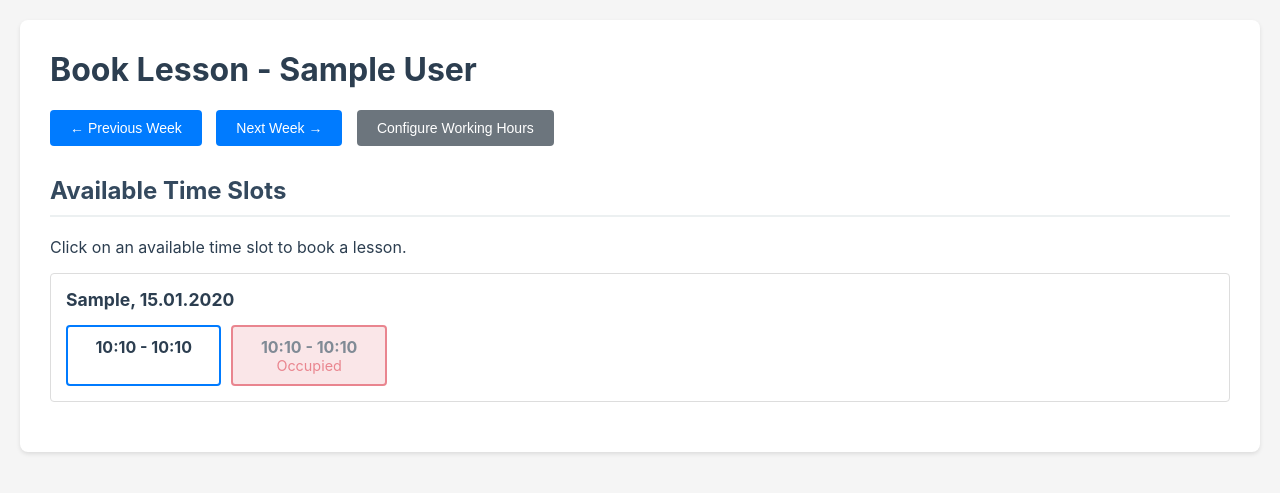
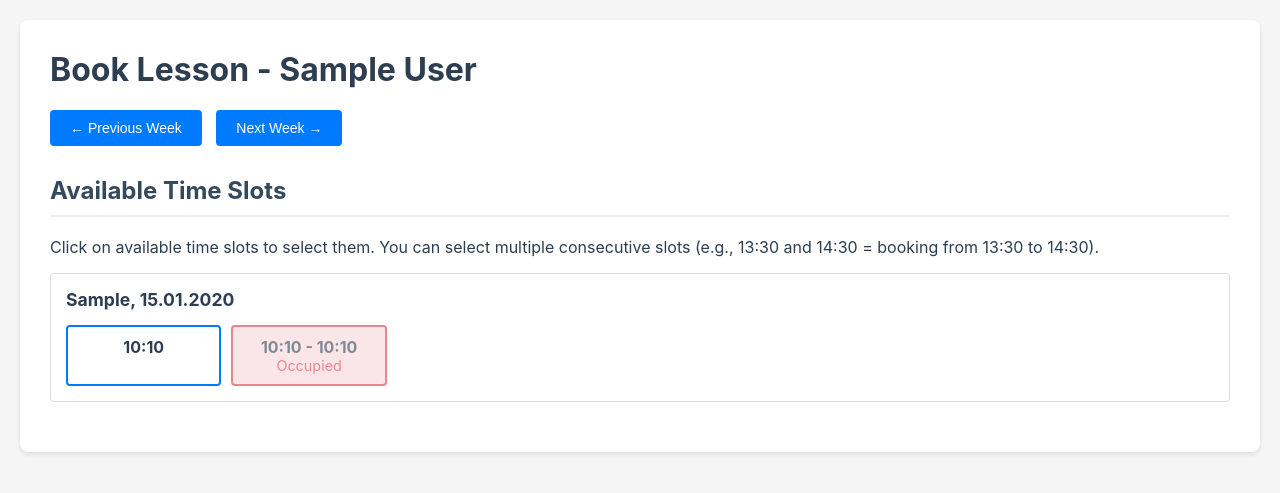
Before and after one commit to andreaseirich/tutorflow, a Django app: template backend/apps/lessons/templates/lessons/student_booking.html in a window 1280 px wide. Shown: the top 493 px of the page. Run offline with Django 5.2, Linux system fonts and the light colour scheme; the template is opened without the code that fills it: most values are stand-ins (such as "Sample title", 1, 10 or a date in 2020).

Commit message:
Buchungsseite: Halbstündige Slots mit Mehrfachauswahl und deutsche Übersetzungen
- Arbeitszeiten-Konfiguration auf Schüler-Buchungsseite entfernt
- Slot-Dauer von 60 auf 30 Minuten geändert
- Mehrfachauswahl für aufeinanderfolgende Slots implementiert
- Validierung für 30-Minuten-Intervalle hinzugefügt
- Deutsche Übersetzungen für alle neuen Strings ergänzt
- Blockzeiten werden weiterhin korrekt als belegte Zeiten behandelt

```diff
--- a/backend/apps/lessons/booking_service.py
+++ b/backend/apps/lessons/booking_service.py
@@ -102,7 +102,7 @@ class BookingService:
         target_date: date,
         working_hours: List[Dict[str, str]],
         occupied_slots: Dict[date, List[Tuple[time, time]]],
-        slot_duration_minutes: int = 60,
+        slot_duration_minutes: int = 30,
     ) -> List[Tuple[time, time]]:
         """
         Gibt verfügbare Zeitslots für einen Tag zurück.
--- a/backend/apps/lessons/templates/lessons/student_booking.html
+++ b/backend/apps/lessons/templates/lessons/student_booking.html
@@ -141,6 +141,14 @@
             background: #d4edda;
             border-color: #28a745;
         }
+        .time-slot.selected {
+            background: #fff3cd;
+            border-color: #ffc107;
+            border-width: 3px;
+        }
+        .time-slot.selected:hover {
+            background: #ffe69c;
+        }
         .time-slot-label {
             font-weight: bold;
             color: #2c3e50;
@@ -165,46 +173,16 @@
         <div class="btn-group">
             <button class="btn" onclick="previousWeek()">← {% trans "Previous Week" %}</button>
             <button class="btn" onclick="nextWeek()">{% trans "Next Week" %} →</button>
-            <button class="btn btn-secondary" onclick="toggleWorkingHoursConfig()">
-                {% trans "Configure Working Hours" %}
-            </button>
-        </div>
-
-        <div id="working-hours-config" class="working-hours-config" style="display: none;">
-            <h2>{% trans "Working Hours Configuration" %}</h2>
-            <p>{% trans "Set your working hours for each day. Students can only book during these times." %}</p>
-
-            <div id="working-hours-form">
-                {% for weekday in week_data.days %}
-                <div class="day-config" data-weekday="{{ weekday.weekday }}">
-                    <h3>{{ weekday.weekday_display }}</h3>
-                    <div class="time-ranges" id="ranges-{{ weekday.weekday }}">
-                        {% if weekday.working_hours %}
-                            {% for range in weekday.working_hours %}
-                            <div class="time-range">
-                                <input type="time" value="{{ range.start }}" class="start-time">
-                                <span>-</span>
-                                <input type="time" value="{{ range.end }}" class="end-time">
-                                <button onclick="removeTimeRange(this)">{% trans "Remove" %}</button>
-                            </div>
-                            {% endfor %}
-                        {% endif %}
-                    </div>
-                    <button class="add-time-range" onclick="addTimeRange('{{ weekday.weekday }}')">
-                        + {% trans "Add Time Range" %}
-                    </button>
-                </div>
-                {% endfor %}
-            </div>
-
-            <button class="btn btn-success" onclick="saveWorkingHours()">
-                {% trans "Save Working Hours" %}
-            </button>
         </div>
 
         <div class="week-calendar">
             <h2>{% trans "Available Time Slots" %}</h2>
-            <p>{% trans "Click on an available time slot to book a lesson." %}</p>
+            <p>{% trans "Click on available time slots to select them. You can select multiple consecutive slots (e.g., 13:30 and 14:30 = booking from 13:30 to 14:30)." %}</p>
+            <div id="selected-slots-info" style="margin: 15px 0; padding: 10px; background: #fff3cd; border-radius: 4px; display: none;">
+                <strong>{% trans "Selected:" %}</strong> <span id="selected-range"></span>
+                <button class="btn btn-success" onclick="confirmBooking()" style="margin-left: 15px;">{% trans "Book Selected Slots" %}</button>
+                <button class="btn btn-secondary" onclick="clearSelection()" style="margin-left: 10px;">{% trans "Clear Selection" %}</button>
+            </div>
 
             {% for day in week_data.days %}
             <div class="day-column">
@@ -219,9 +197,9 @@
                              data-date="{{ day.date|date:'Y-m-d' }}"
                              data-start="{{ slot.0|time:'H:i' }}"
                              data-end="{{ slot.1|time:'H:i' }}"
-                             onclick="bookSlot(this)">
+                             onclick="toggleSlot(this)">
                             <div class="time-slot-label">
-                                {{ slot.0|time:'H:i' }} - {{ slot.1|time:'H:i' }}
+                                {{ slot.0|time:'H:i' }}
                             </div>
                         </div>
                         {% endfor %}
@@ -259,84 +237,128 @@
             setTimeout(() => messageDiv.remove(), 5000);
         }
 
-        function toggleWorkingHoursConfig() {
-            const config = document.getElementById('working-hours-config');
-            config.style.display = config.style.display === 'none' ? 'block' : 'none';
-        }
+        let selectedSlots = [];
+        let currentDate = null;
 
-        function addTimeRange(weekday) {
-            const container = document.getElementById(`ranges-${weekday}`);
-            const timeRange = document.createElement('div');
-            timeRange.className = 'time-range';
-            timeRange.innerHTML = `
-                <input type="time" value="09:00" class="start-time">
-                <span>-</span>
-                <input type="time" value="17:00" class="end-time">
-                <button onclick="removeTimeRange(this)">{% trans "Remove" %}</button>
-            `;
-            container.appendChild(timeRange);
-        }
-
-        function removeTimeRange(button) {
-            button.parentElement.remove();
-        }
-
-        function saveWorkingHours() {
-            const workingHours = {};
-            const dayConfigs = document.querySelectorAll('.day-config');
-
-            dayConfigs.forEach(dayConfig => {
-                const weekday = dayConfig.dataset.weekday;
-                const ranges = dayConfig.querySelectorAll('.time-range');
-                const hours = [];
-
-                ranges.forEach(range => {
-                    const start = range.querySelector('.start-time').value;
-                    const end = range.querySelector('.end-time').value;
-                    if (start && end) {
-                        hours.push({ start, end });
-                    }
-                });
-
-                if (hours.length > 0) {
-                    workingHours[weekday] = hours;
-                }
-            });
-
-            fetch(`/lessons/booking/${token}/api/`, {
-                method: 'POST',
-                headers: {
-                    'Content-Type': 'application/json',
-                    'X-CSRFToken': getCookie('csrftoken')
-                },
-                body: JSON.stringify({
-                    action: 'update_working_hours',
-                    working_hours: workingHours
-                })
-            })
-            .then(response => response.json())
-            .then(data => {
-                if (data.success) {
-                    showMessage(data.message);
-                    setTimeout(() => location.reload(), 1000);
-                } else {
-                    showMessage(data.message, 'error');
-                }
-            })
-            .catch(error => {
-                showMessage('{% trans "Error saving working hours." %}', 'error');
-            });
-        }
-
-        function bookSlot(element) {
-            if (element.classList.contains('occupied')) {
+        function toggleSlot(element) {
+            if (element.classList.contains('occupied') || element.classList.contains('booked')) {
                 return;
             }
 
             const date = element.dataset.date;
             const startTime = element.dataset.start;
+            const endTime = element.dataset.end;
 
-            if (!confirm(`{% trans "Book lesson on" %} ${date} {% trans "at" %} ${startTime}?`)) {
+            // Wenn ein neuer Tag ausgewählt wird, leere die Auswahl
+            if (currentDate && currentDate !== date) {
+                clearSelection();
+            }
+            currentDate = date;
+
+            const slotKey = `${date}_${startTime}`;
+            const slotIndex = selectedSlots.findIndex(s => s.key === slotKey);
+
+            if (slotIndex >= 0) {
+                // Slot bereits ausgewählt - entferne ihn
+                selectedSlots.splice(slotIndex, 1);
+                element.classList.remove('selected');
+            } else {
+                // Prüfe, ob der Slot aufeinanderfolgend ist
+                if (selectedSlots.length > 0) {
+                    const sortedSlots = [...selectedSlots, { key: slotKey, date, startTime, endTime }]
+                        .sort((a, b) => {
+                            if (a.date !== b.date) return a.date.localeCompare(b.date);
+                            return a.startTime.localeCompare(b.startTime);
+                        });
+
+                    // Prüfe, ob alle Slots aufeinanderfolgend sind
+                    let isConsecutive = true;
+                    for (let i = 1; i < sortedSlots.length; i++) {
+                        const prevEnd = sortedSlots[i - 1].endTime;
+                        const currStart = sortedSlots[i].startTime;
+                        if (prevEnd !== currStart) {
+                            isConsecutive = false;
+                            break;
+                        }
+                    }
+
+                    if (!isConsecutive) {
+                        showMessage('{% trans "Please select consecutive time slots only." %}', 'error');
+                        return;
+                    }
+                }
+
+                // Füge Slot hinzu
+                selectedSlots.push({ key: slotKey, date, startTime, endTime });
+                element.classList.add('selected');
+            }
+
+            updateSelectionInfo();
+        }
+
+        function updateSelectionInfo() {
+            const infoDiv = document.getElementById('selected-slots-info');
+            const rangeSpan = document.getElementById('selected-range');
+
+            if (selectedSlots.length === 0) {
+                infoDiv.style.display = 'none';
+                return;
+            }
+
+            // Sortiere Slots nach Zeit
+            const sortedSlots = [...selectedSlots].sort((a, b) => {
+                if (a.date !== b.date) return a.date.localeCompare(b.date);
+                return a.startTime.localeCompare(b.startTime);
+            });
+
+            const firstSlot = sortedSlots[0];
+            const lastSlot = sortedSlots[sortedSlots.length - 1];
+
+            const startDateTime = `${firstSlot.date} ${firstSlot.startTime}`;
+            const endDateTime = `${lastSlot.date} ${lastSlot.endTime}`;
+
+            rangeSpan.textContent = `${startDateTime} - ${endDateTime}`;
+            infoDiv.style.display = 'block';
+        }
+
+        function clearSelection() {
+            selectedSlots.forEach(slot => {
+                const element = document.querySelector(`[data-date="${slot.date}"][data-start="${slot.startTime}"]`);
+                if (element) {
+                    element.classList.remove('selected');
+                }
+            });
+            selectedSlots = [];
+            currentDate = null;
+            updateSelectionInfo();
+        }
+
+        function confirmBooking() {
+            if (selectedSlots.length === 0) {
+                showMessage('{% trans "Please select at least one time slot." %}', 'error');
+                return;
+            }
+
+            // Sortiere Slots nach Zeit
+            const sortedSlots = [...selectedSlots].sort((a, b) => {
+                if (a.date !== b.date) return a.date.localeCompare(b.date);
+                return a.startTime.localeCompare(b.startTime);
+            });
+
+            const firstSlot = sortedSlots[0];
+            const lastSlot = sortedSlots[sortedSlots.length - 1];
+
+            // Prüfe, ob alle Slots am selben Tag sind
+            if (firstSlot.date !== lastSlot.date) {
+                showMessage('{% trans "All selected slots must be on the same day." %}', 'error');
+                return;
+            }
+
+            const startTime = firstSlot.startTime;
+            const endTime = lastSlot.endTime;
+            const date = firstSlot.date;
+
+            if (!confirm(`{% trans "Book lesson on" %} ${date} {% trans "from" %} ${startTime} {% trans "to" %} ${endTime}?`)) {
                 return;
             }
 
@@ -350,15 +372,25 @@
                     action: 'book_slot',
                     date: date,
                     start_time: startTime,
-                    duration_minutes: contractDuration
+                    end_time: endTime
                 })
             })
             .then(response => response.json())
             .then(data => {
                 if (data.success) {
                     showMessage(data.message);
-                    element.classList.add('booked');
-                    element.onclick = null;
+                    // Markiere alle ausgewählten Slots als gebucht
+                    selectedSlots.forEach(slot => {
+                        const element = document.querySelector(`[data-date="${slot.date}"][data-start="${slot.startTime}"]`);
+                        if (element) {
+                            element.classList.remove('selected');
+                            element.classList.add('booked');
+                            element.onclick = null;
+                        }
+                    });
+                    clearSelection();
+                    // Seite neu laden nach kurzer Verzögerung
+                    setTimeout(() => location.reload(), 1500);
                 } else {
                     showMessage(data.message, 'error');
                 }
```
Also changed, not shown: backend/apps/lessons/views_booking.py (+54 -15 lines), backend/locale/de/LC_MESSAGES/django.po, 1 other file.
